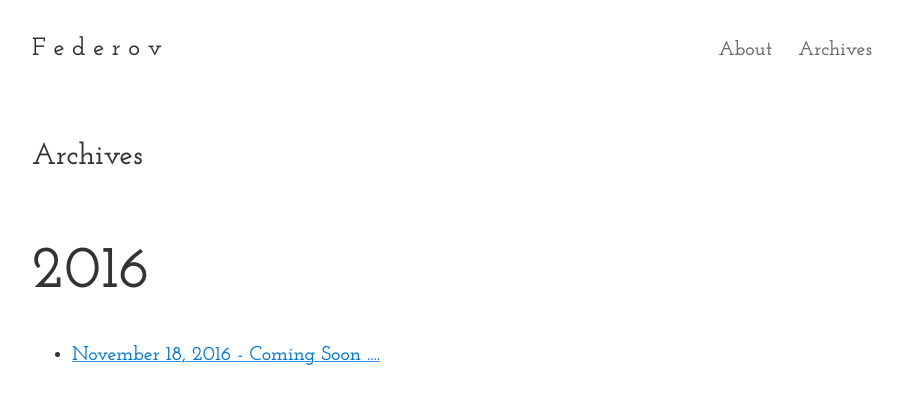
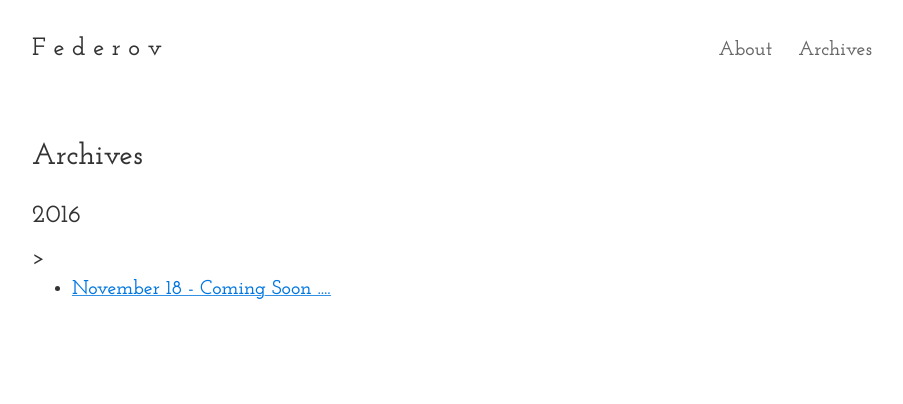
Before and after one commit to feder0v/feder0v.github.io, a Jekyll site: the page built from archives.md, in a window 1280 px wide. Shown: the top 404 px of the page, without its empty margins (188-1091 px from the left). Built offline with Jekyll 4.4.1, drawn with Linux system fonts in a browser that asks for light colours.

Commit message:
change archives

```diff
--- a/archive.md
+++ b/archives.md
@@ -12,11 +12,11 @@ tags: archives
        {% assign currentDate = post.date | date: "%Y" %}
        {% if currentDate != myDate %}
            {% unless forloop.first %}</ul>{% endunless %}
-           <h1>{{ currentDate }}</h1>
+           <h3>{{ currentDate }}</h3>>
            <ul>
            {% assign myDate = currentDate %}
        {% endif %}
-       <li><a href="{{ post.url }}"><span>{{ post.date | date: "%B %-d, %Y" }}</span> - {{ post.title }}</a></li>
+       <li><a href="{{ post.url }}"><span>{{ post.date | date: "%B %-d" }}</span> - {{ post.title }}</a></li>
        {% if forloop.last %}</ul>{% endif %}
    {% endfor %}
 
```
